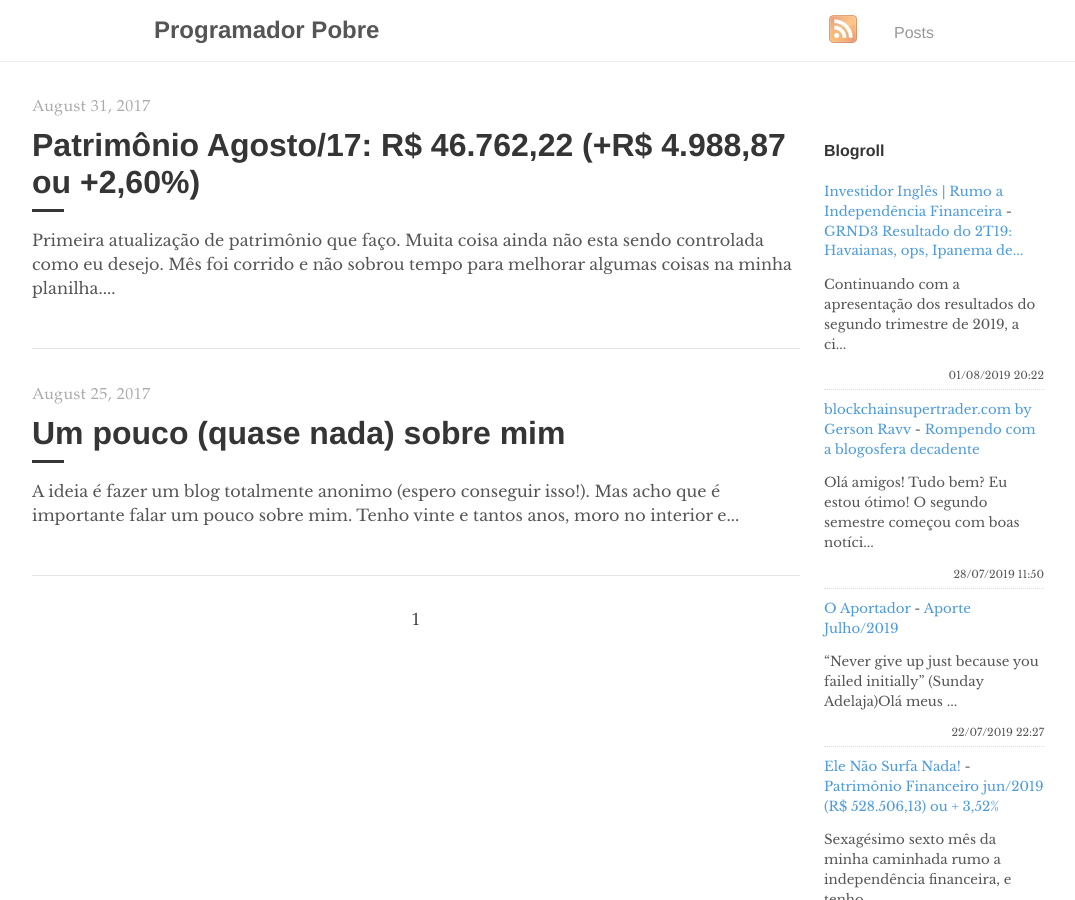
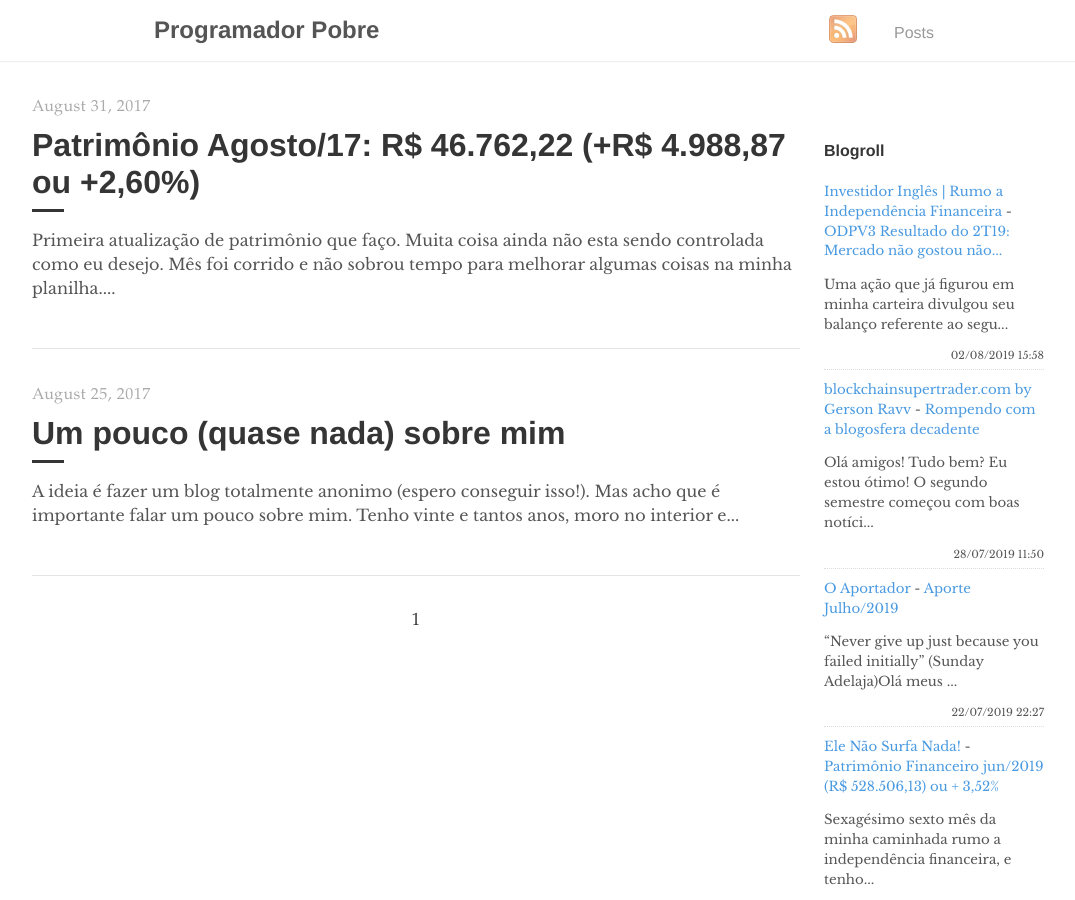
Before and after one commit to programadorpobre/programadorpobre.github.io, a Jekyll site: the page built from index.html, in a window 1280 px wide and 900 px high. Shown: the whole window, without its empty margins (96-1171 px from the left). Built offline with Jekyll 4.4.1, drawn with Linux system fonts in a browser that asks for light colours; the list of posts is cut into pages by our own code; comment, search, counter and statistics services are not loaded.

Commit message:
[ci skip] travis #727

```diff
--- a/_includes/feed-entries.html
+++ b/_includes/feed-entries.html
@@ -1,7 +1,7 @@
 <div class="feed-entry">
-    <a class="feed-entry-site-name" href="https://www.investidoringles.com/">Investidor Inglês | Rumo a Independência Financeira</a> - <a class="feed-entry-title" href="https://www.investidoringles.com/2019/08/grnd3-resultado-do-2t19-grendene-caindo.html">GRND3 Resultado do 2T19: Havaianas, ops, Ipanema de...</a>
-    <p class="feed-entry-summary">Continuando com a apresentação dos resultados do segundo trimestre de 2019, a ci...</p>
-    <time datetime="2019-08-01T20:22:00.003-03:00">01/08/2019 20:22</time>
+    <a class="feed-entry-site-name" href="https://www.investidoringles.com/">Investidor Inglês | Rumo a Independência Financeira</a> - <a class="feed-entry-title" href="https://www.investidoringles.com/2019/08/odpv3-resultado-2t19.html">ODPV3 Resultado do 2T19: Mercado não gostou não...</a>
+    <p class="feed-entry-summary">Uma ação que já figurou em minha carteira divulgou seu balanço referente ao segu...</p>
+    <time datetime="2019-08-02T15:58:00.000-03:00">02/08/2019 15:58</time>
 </div>
 <div class="feed-entry">
     <a class="feed-entry-site-name" href="http://www.blockchainsupertrader.com/">blockchainsupertrader.com by Gerson Ravv</a> - <a class="feed-entry-title" href="http://www.blockchainsupertrader.com/2019/07/rompendo-com-blogosfera-decadente.html">Rompendo com a blogosfera decadente</a>
```
